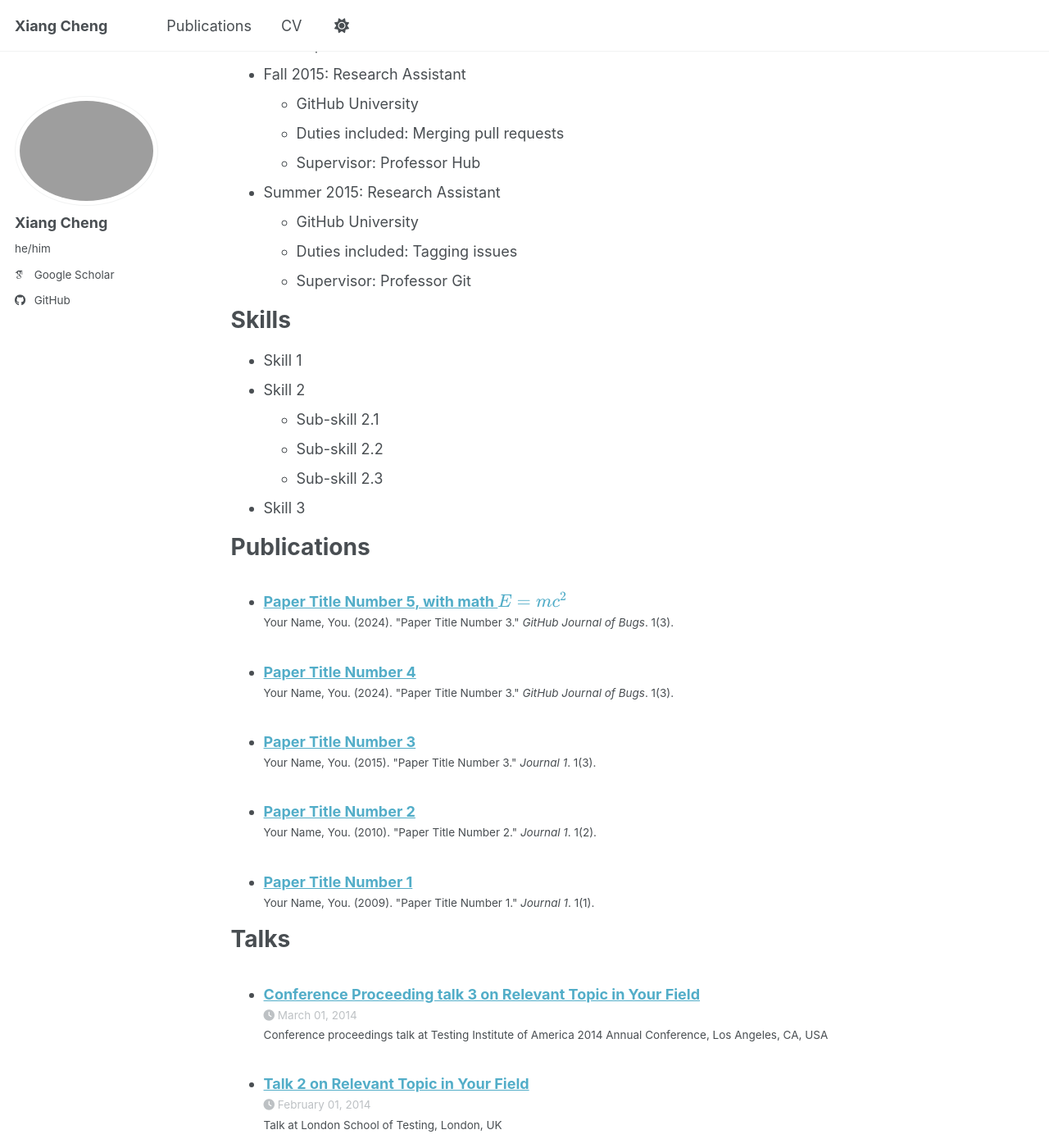
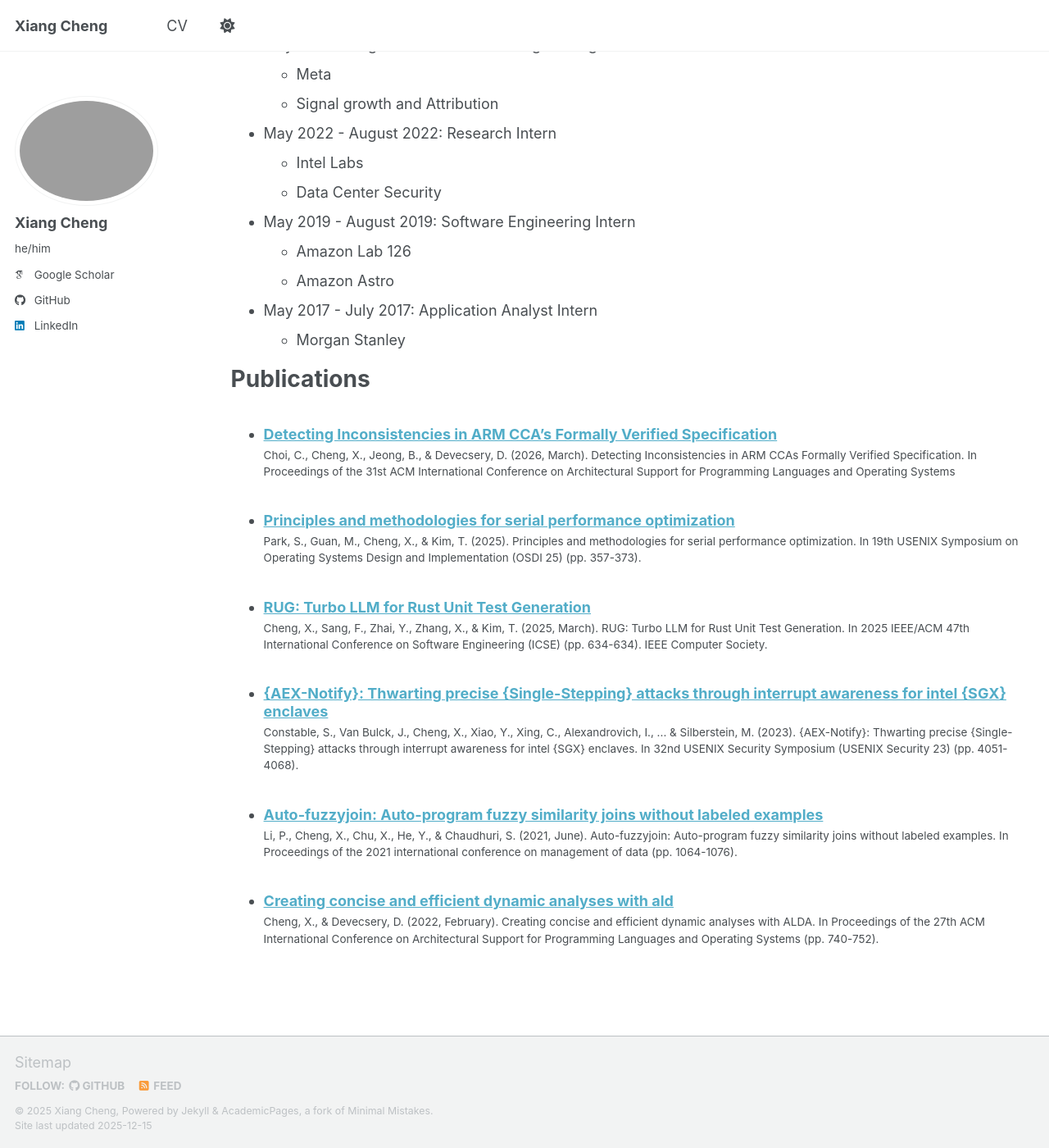
Before and after one commit to CXWorks/cxworks.github.io, a Jekyll site: the page built from _pages/cv.md, in a window 1280 px wide and 1400 px high, scrolled down 429 px. Shown: the whole window at 82% size. Built offline with Jekyll 4.4.1, drawn with Linux system fonts in a browser that asks for light colours; some web fonts are replaced; a script bundle is joined from its source files by our own code; library files that are not in the unit come from our copies; some of the changed text lies outside the part shown.

Commit message:
finish basic info

```diff
--- a/_config.yml
+++ b/_config.yml
@@ -33,6 +33,7 @@ author:
 
   # Repositories and software development
   github           : "cxworks"
+  linkedin         : "xiang-cheng-3b3022172"
 
 # Publication Category - The following the list of publication categories and their headings
 publication_category:
--- a/_data/navigation.yml
+++ b/_data/navigation.yml
@@ -8,8 +8,5 @@
 #      Markdown formatted page while the second is generated using JSON.
 
 main:
-  - title: "Publications"
-    url: /publications/
-
   - title: "CV"
     url: /cv/
--- a/_pages/cv.md
+++ b/_pages/cv.md
@@ -11,54 +11,33 @@ redirect_from:
 
 Education
 ======
-* Ph.D in Version Control Theory, GitHub University, 2018 (expected)
-* M.S. in Jekyll, GitHub University, 2014
-* B.S. in GitHub, GitHub University, 2012
+* Ph.D in Computer Science, Georgia Insititute of Technology, 2025
+* M.S. in Computer Science, Georgia Insititute of Technology, 2020
+* B.Eng. in Software Engineering, Nanjing University, 2018
 
 Work experience
 ======
-* Spring 2024: Academic Pages Collaborator
-  * GitHub University
-  * Duties includes: Updates and improvements to template
-  * Supervisor: The Users
+* August 2025 - Now: Research Scientist
+  * Meta
+  * Ads Ranking: LLM for Content Understanding
 
-* Fall 2015: Research Assistant
-  * GitHub University
-  * Duties included: Merging pull requests
-  * Supervisor: Professor Hub
+* May 2024 - August 2024: Software Engineering Intern
+  * Meta
+  * Signal growth and Attribution
 
-* Summer 2015: Research Assistant
-  * GitHub University
-  * Duties included: Tagging issues
-  * Supervisor: Professor Git
+* May 2022 - August 2022: Research Intern
+  * Intel Labs
+  * Data Center Security
 
-Skills
-======
-* Skill 1
-* Skill 2
-  * Sub-skill 2.1
-  * Sub-skill 2.2
-  * Sub-skill 2.3
-* Skill 3
+* May 2019 - August 2019: Software Engineering Intern
+  * Amazon Lab 126
+  * Amazon Astro
+
+* May 2017 - July 2017: Application Analyst Intern
+  * Morgan Stanley
 
 Publications
 ======
   <ul>{% for post in site.publications reversed %}
     {% include archive-single-cv.html %}
   {% endfor %}</ul>
-
-Talks
-======
-  <ul>{% for post in site.talks reversed %}
-    {% include archive-single-talk-cv.html  %}
-  {% endfor %}</ul>
-
-Teaching
-======
-  <ul>{% for post in site.teaching reversed %}
-    {% include archive-single-cv.html %}
-  {% endfor %}</ul>
-
-Service and leadership
-======
-* Currently signed in to 43 different slack teams
--- a/_publications/2009-10-01-paper-title-number-1.md
+++ /dev/null
@@ -1,14 +0,0 @@
----
-title: "Paper Title Number 1"
-collection: publications
-category: manuscripts
-permalink: /publication/2009-10-01-paper-title-number-1
-excerpt: 'This paper is about the number 1. The number 2 is left for future work.'
-date: 2009-10-01
-venue: 'Journal 1'
-slidesurl: 'https://academicpages.github.io/files/slides1.pdf'
-paperurl: 'https://academicpages.github.io/files/paper1.pdf'
-bibtexurl: 'https://academicpages.github.io/files/bibtex1.bib'
-citation: 'Your Name, You. (2009). &quot;Paper Title Number 1.&quot; <i>Journal 1</i>. 1(1).'
----
-The contents above will be part of a list of publications, if the user clicks the link for the publication than the contents of section will be rendered as a full page, allowing you to provide more information about the paper for the reader. When publications are displayed as a single page, the contents of the above "citation" field will automatically be included below this section in a smaller font.
--- /dev/null
+++ b/_publications/2021peng.md
@@ -0,0 +1,11 @@
+---
+title: "Auto-fuzzyjoin: Auto-program fuzzy similarity joins without labeled examples"
+collection: publications
+category: manuscripts
+permalink: /publication/2021peng
+date: 2021-06-09
+paperurl: 'https://arxiv.org/pdf/2103.04489'
+venue: 'SIGMOD'
+citation: 'Li, P., Cheng, X., Chu, X., He, Y., & Chaudhuri, S. (2021, June). Auto-fuzzyjoin: Auto-program fuzzy similarity joins without labeled examples. In Proceedings of the 2021 international conference on management of data (pp. 1064-1076).'
+---
+The contents above will be part of a list of publications, if the user clicks the link for the publication than the contents of section will be rendered as a full page, allowing you to provide more information about the paper for the reader. When publications are displayed as a single page, the contents of the above "citation" field will automatically be included below this section in a smaller font.
--- /dev/null
+++ b/_publications/2022alda.md
@@ -0,0 +1,11 @@
+---
+title: "Creating concise and efficient dynamic analyses with ald"
+collection: publications
+category: manuscripts
+permalink: /publication/2022alda
+date: 2021-02-28
+paperurl: 'https://dl.acm.org/doi/abs/10.1145/3503222.3507760'
+venue: 'ASPLOS'
+citation: 'Cheng, X., & Devecsery, D. (2022, February). Creating concise and efficient dynamic analyses with ALDA. In Proceedings of the 27th ACM International Conference on Architectural Support for Programming Languages and Operating Systems (pp. 740-752).'
+---
+The contents above will be part of a list of publications, if the user clicks the link for the publication than the contents of section will be rendered as a full page, allowing you to provide more information about the paper for the reader. When publications are displayed as a single page, the contents of the above "citation" field will automatically be included below this section in a smaller font.
--- /dev/null
+++ b/_publications/2023aex.md
@@ -0,0 +1,11 @@
+---
+title: "{AEX-Notify}: Thwarting precise {Single-Stepping} attacks through interrupt awareness for intel {SGX} enclaves"
+collection: publications
+category: manuscripts
+permalink: /publication/2023aex
+date: 2023-08-09
+paperurl: 'https://www.usenix.org/system/files/usenixsecurity23-constable.pdf'
+venue: 'Security'
+citation: 'Constable, S., Van Bulck, J., Cheng, X., Xiao, Y., Xing, C., Alexandrovich, I., ... & Silberstein, M. (2023). {AEX-Notify}: Thwarting precise {Single-Stepping} attacks through interrupt awareness for intel {SGX} enclaves. In 32nd USENIX Security Symposium (USENIX Security 23) (pp. 4051-4068).'
+---
+The contents above will be part of a list of publications, if the user clicks the link for the publication than the contents of section will be rendered as a full page, allowing you to provide more information about the paper for the reader. When publications are displayed as a single page, the contents of the above "citation" field will automatically be included below this section in a smaller font.
--- a/_publications/2025-06-08-paper-title-number-5.md
+++ /dev/null
@@ -1,13 +0,0 @@
----
-title: "Paper Title Number 5, with math $$E=mc^2$$"
-collection: publications
-category: conferences
-permalink: /publication/2024-02-17-paper-title-number-4
-excerpt: 'This paper is about a famous math equation, $$E=mc^2$$'
-date: 2024-02-17
-venue: 'GitHub Journal of Bugs'
-paperurl: 'https://academicpages.github.io/files/paper3.pdf'
-citation: 'Your Name, You. (2024). &quot;Paper Title Number 3.&quot; <i>GitHub Journal of Bugs</i>. 1(3).'
----
-
-Using [MathJax](https://www.mathjax.org/) in the description is supported - $$E=mc^2$$ - however, the use must be mindful that the default delimiters are `$$...$$` and `\\[...\\]` which differs from the `$...$` that is typically expected.
--- a/_publications/2010-10-01-paper-title-number-2.md
+++ b/_publications/2025rug.md
@@ -1,14 +1,11 @@
 ---
-title: "Paper Title Number 2"
+title: "RUG: Turbo LLM for Rust Unit Test Generation"
 collection: publications
 category: manuscripts
-permalink: /publication/2010-10-01-paper-title-number-2
-excerpt: 'This paper is about the number 2. The number 3 is left for future work.'
-date: 2010-10-01
-venue: 'Journal 1'
-slidesurl: 'https://academicpages.github.io/files/slides2.pdf'
-paperurl: 'https://academicpages.github.io/files/paper2.pdf'
-citation: 'Your Name, You. (2010). &quot;Paper Title Number 2.&quot; <i>Journal 1</i>. 1(2).'
+permalink: /publication/2025rug
+date: 2025-03-12
+paperurl: 'https://www.computer.org/csdl/proceedings-article/icse/2025/056900a634/251mGbdqM0w'
+venue: 'ICSE'
+citation: 'Cheng, X., Sang, F., Zhai, Y., Zhang, X., & Kim, T. (2025, March). RUG: Turbo LLM for Rust Unit Test Generation. In 2025 IEEE/ACM 47th International Conference on Software Engineering (ICSE) (pp. 634-634). IEEE Computer Society.'
 ---
-
 The contents above will be part of a list of publications, if the user clicks the link for the publication than the contents of section will be rendered as a full page, allowing you to provide more information about the paper for the reader. When publications are displayed as a single page, the contents of the above "citation" field will automatically be included below this section in a smaller font.
--- a/_publications/2015-10-01-paper-title-number-3.md
+++ b/_publications/2025sysgpt.md
@@ -1,14 +1,11 @@
 ---
-title: "Paper Title Number 3"
+title: "Principles and methodologies for serial performance optimization"
 collection: publications
 category: manuscripts
-permalink: /publication/2015-10-01-paper-title-number-3
-excerpt: 'This paper is about the number 3. The number 4 is left for future work.'
-date: 2015-10-01
-venue: 'Journal 1'
-slidesurl: 'https://academicpages.github.io/files/slides3.pdf'
-paperurl: 'https://academicpages.github.io/files/paper3.pdf'
-citation: 'Your Name, You. (2015). &quot;Paper Title Number 3.&quot; <i>Journal 1</i>. 1(3).'
+permalink: /publication/2025sysgpt
+date: 2025-07-09
+paperurl: 'https://www.usenix.org/conference/osdi25/presentation/park-sujin'
+venue: 'OSDI'
+citation: 'Park, S., Guan, M., Cheng, X., & Kim, T. (2025). Principles and methodologies for serial performance optimization. In 19th USENIX Symposium on Operating Systems Design and Implementation (OSDI 25) (pp. 357-373).'
 ---
-
 The contents above will be part of a list of publications, if the user clicks the link for the publication than the contents of section will be rendered as a full page, allowing you to provide more information about the paper for the reader. When publications are displayed as a single page, the contents of the above "citation" field will automatically be included below this section in a smaller font.
--- /dev/null
+++ b/_publications/2026scope.md
@@ -0,0 +1,11 @@
+---
+title: "Detecting Inconsistencies in ARM CCA's Formally Verified Specification"
+collection: publications
+category: manuscripts
+permalink: /publication/2026scope
+date: 2026-04-09
+# paperurl: 'https://www.usenix.org/conference/osdi25/presentation/park-sujin'
+venue: 'ASPLOS'
+citation: 'Choi, C., Cheng, X., Jeong, B., & Devecsery, D. (2026, March). Detecting Inconsistencies in ARM CCAs Formally Verified Specification. In Proceedings of the 31st ACM International Conference on Architectural Support for Programming Languages and Operating Systems'
+---
+The contents above will be part of a list of publications, if the user clicks the link for the publication than the contents of section will be rendered as a full page, allowing you to provide more information about the paper for the reader. When publications are displayed as a single page, the contents of the above "citation" field will automatically be included below this section in a smaller font.
```
Also changed, not shown: _pages/about.md (+5 -1 lines), _publications/2024-02-17-paper-title-number-4.md (deleted, +0 -13 lines).
